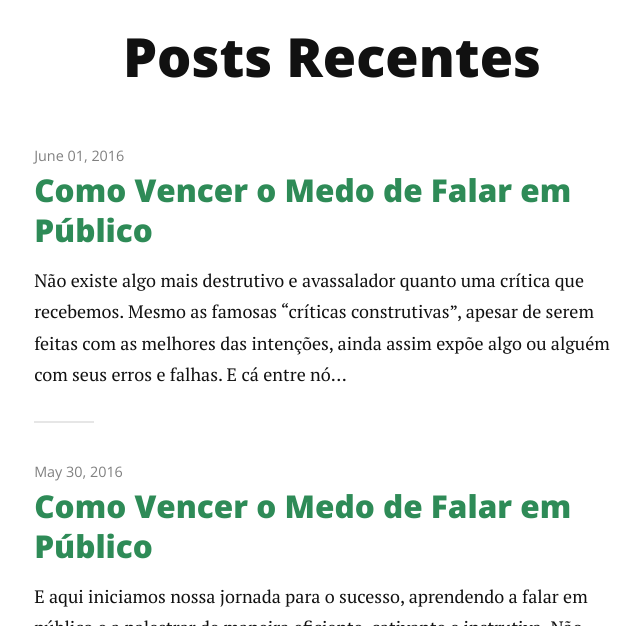
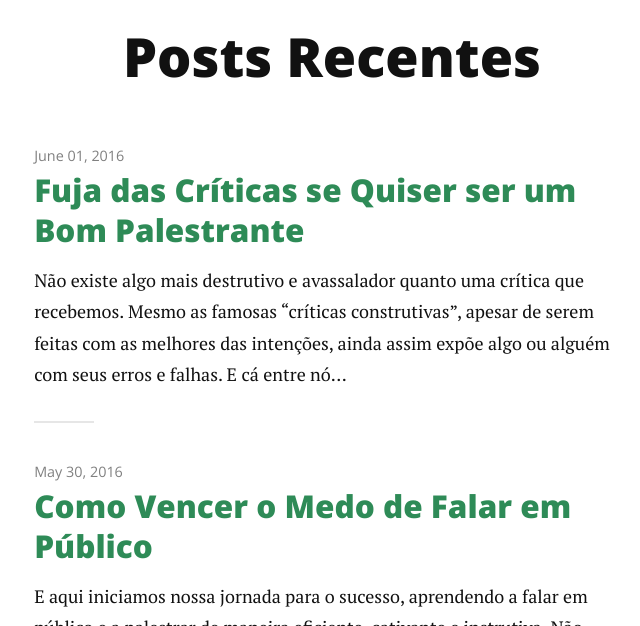
Before and after one commit to talkacademybr/talkacademybr.github.io, a Jekyll site: the page built from index.html, in a window 1280 px wide and 900 px high, cut to the strip 274-900 px from the top of the window. Shown: the whole strip, without its empty margins (308-948 px from the left). Built offline with Jekyll 4.4.1, drawn with Linux system fonts in a browser that asks for light colours; nearby versions of some CDN libraries; the list of posts is cut into pages by our own code.

Commit message:
Correcting the title.

```diff
--- a/_posts/2016-06-01-pare-fazer-criticas.md
+++ b/_posts/2016-06-01-pare-fazer-criticas.md
@@ -1,5 +1,5 @@
 ---
-title: Como Vencer o Medo de Falar em Público
+title: Fuja das Críticas se Quiser ser um Bom Palestrante
 permalink: /pare-fazer-criticas/
 ---
 
```
